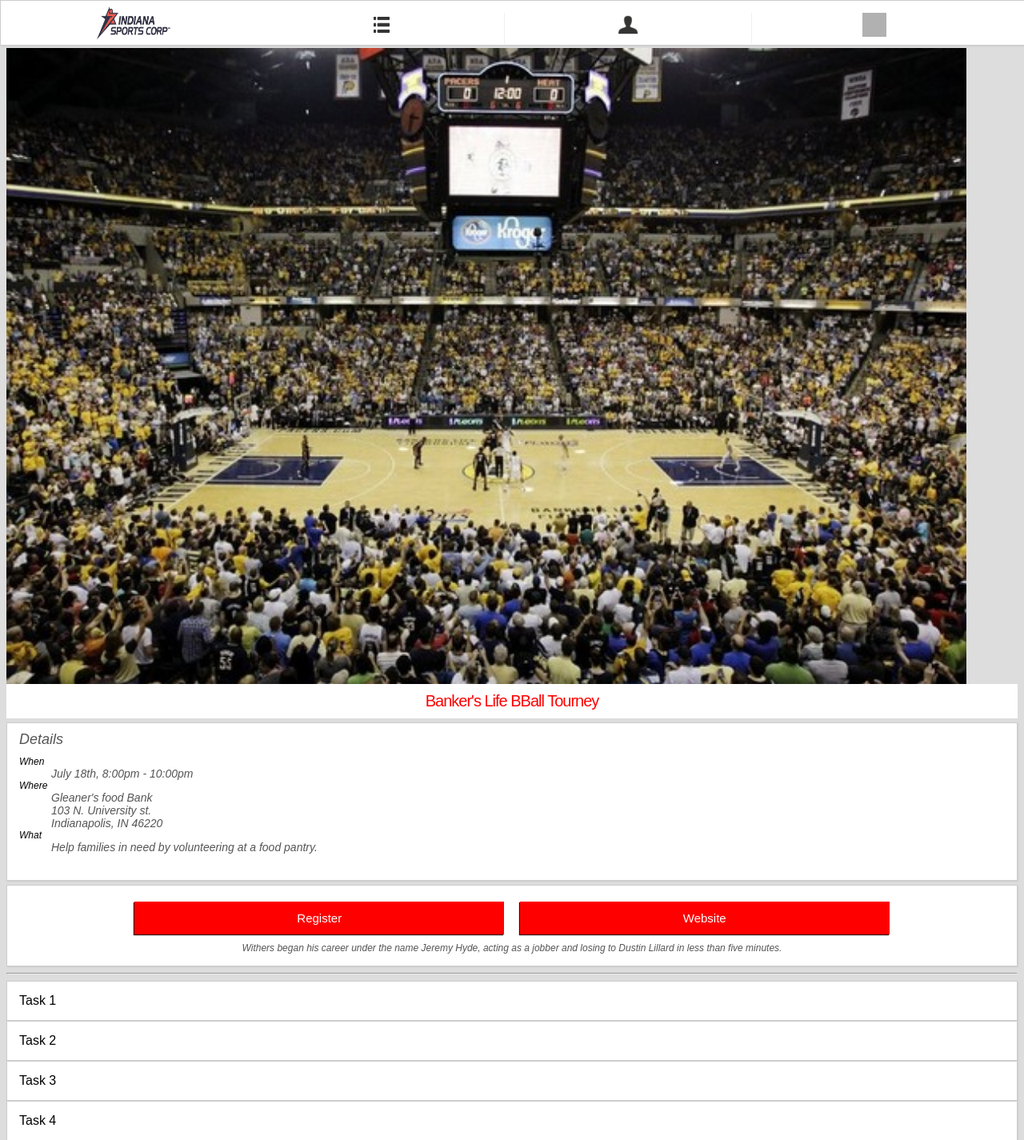
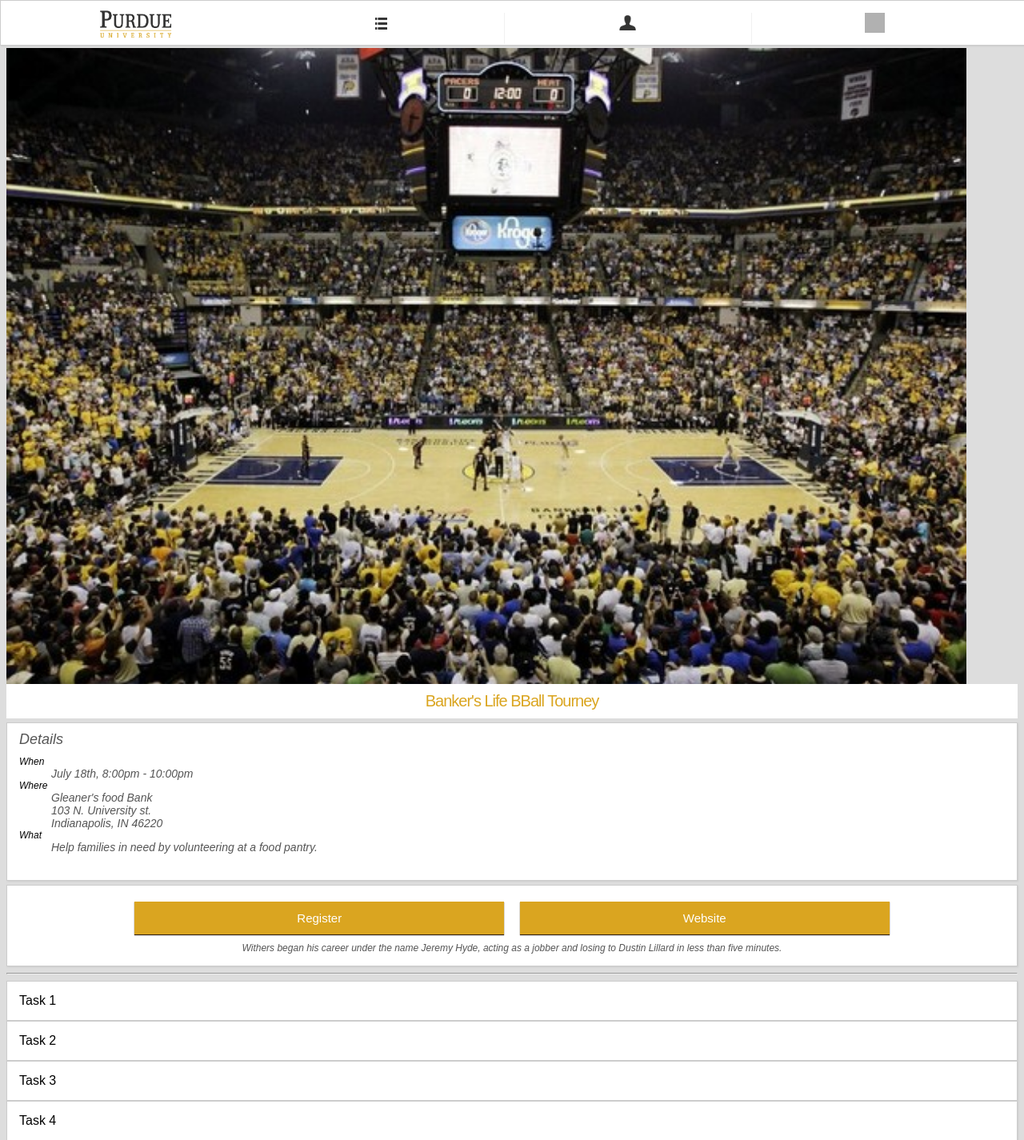
Before and after one commit to NcUltimate/volunteer_app, a Node project: template views/show.jade in a window 1280 px wide. Shown: the top 1425 px of the page at 80% size. Run offline with Node 20 templates, Linux system fonts and the light colour scheme; the template is opened without the code that fills it, so the values that code supplies are empty; style sheets or scripts are compiled from the project's sources; some libraries are stand-ins or nearby versions; grey boxes are pictures that could not be loaded.

Commit message:
switched focus of app to Purdue BVN.

```diff
--- a/public/stylesheets/frontpage.less
+++ b/public/stylesheets/frontpage.less
@@ -35,10 +35,7 @@
 				text-align: right;
 				width: 33%;
 				a {
-					background: red;
 					border: none;
-					color: white;
-					box-shadow: 0px 1px 1px #300;
 					text-decoration: none;
 					cursor: pointer;
 					font-size: 12px;
--- a/public/stylesheets/show.less
+++ b/public/stylesheets/show.less
@@ -1,3 +1,4 @@
+
 .show-container {
 	.title-img img {
 		width: 100%;
@@ -7,7 +8,7 @@
 	.organization {
 		display: inline-block;
 		background: white;
-		color: red;
+		color: goldenrod;
 		padding: 10px 0px;
 		text-align: center;
 		font-size: 20px;
@@ -20,17 +21,10 @@
 		text-align: center;
 		margin-top: 5px;
 		.sign-up {
-			display: inline-block;
-			background: red;
-			color: white;
-			box-shadow: -1px 1px 1px #330000;
-			font-size: 15px;
 			vertical-align: bottom;
 			padding: 12px 9px;
-			z-index: 3;
 			width: 36%;
 			margin: 5px 10px;
-			text-align: center;
 		}
 	}
 	.description {
--- a/public/stylesheets/style.less
+++ b/public/stylesheets/style.less
@@ -1,3 +1,4 @@
+
 body {
 	margin-top: 60px!important;
 	font-family: sans-serif;
@@ -33,11 +34,26 @@
 	border-right: 1px solid #eee;
 	color: #555;
 	transition: all 0.2s;
-	vertical-align: top;
 	line-height: 40px;
 	opacity: 0.8;
+
+	img {
+		vertical-align: top;
+	}
+	&:first-of-type img {
+		margin-top: 6px;
+	}
 
 	&:last-of-type {
 		border: none;
 	}
 }
+.link-button {
+	color: white;
+	display: inline-block;
+	background: goldenrod;
+	box-shadow: 0px 1px 1px #321;
+	text-decoration: none;
+	text-align: center;
+	font-size: 15px;
+}
--- a/views/index.jade
+++ b/views/index.jade
@@ -9,7 +9,7 @@
 			.data-container
 				span.description John Young Brown (1835–1904) represented Kentucky in the U.S. House of Representatives and served as its 31st governor.
 				span.more-info-field
-					a(href='/show') More Info
+					a.link-button(href='/show') More Info
 		.op.white-box
 			.img-container
 				img(src='/images/op2.jpg')
@@ -17,7 +17,7 @@
 			.data-container
 				span.description Annual herbs in the genus are known as sow thistles (less commonly hare thistles or hare lettuces).
 				span.more-info-field
-					a(href='/show') More Info
+					a.link-button(href='/show') More Info
 		.op.white-box
 			.img-container
 				img(src='/images/op3.jpg')
@@ -25,4 +25,4 @@
 			.data-container
 				span.description Withers began his career under the name Jeremy Hyde, acting as a jobber and losing to Dustin Lillard in less than five minutes.
 				span.more-info-field
-					a(href='/show') More Info
+					a.link-button(href='/show') More Info
--- a/views/layout.jade
+++ b/views/layout.jade
@@ -15,11 +15,11 @@
 	body
 		navbar.white-box
 			span#logo.nav-button
-				img(src="/images/logo.gif", width="100", height="45")
+				img(src="/images/logo.png", width="100", height="40")
 			a.nav-button.active(href="/home")
-				img(src="/images/list.png", width="20", height="20")
+				img(src="/images/list.png", width="15", height="15")
 			a.nav-button(href="/profile")
-				img(src="/images/user.png", width="30", height="30")
+				img(src="/images/user.png", width="25", height="25")
 			a.nav-button#filter(href="/filter")
-				img(src="/images/filter.png", width="30", height="30")
+				img(src="/images/filter.png", width="25", height="25")
 		block content
--- a/views/login.jade
+++ b/views/login.jade
@@ -4,12 +4,12 @@
 	.login-page
 		.login-container
 			.login-logo
-				img(src='/images/logo.gif')
+				img(src='/images/logo.png')
 			form.login-form(method='post')
 				input(type='text', name='username', defaultValue='Username' autofocus)
 				input(type='password', name='password', defaultValue='Password')
 				.other-buttons
-					input(type='submit', value="Sign Up")
-					input(type='submit', value="Log In")
+					input.link-button(type='submit', value="Sign Up")
+					input.link-button(type='submit', value="Log In")
 			if error != undefined
 				.error #{error}
--- a/views/show.jade
+++ b/views/show.jade
@@ -17,8 +17,8 @@
 					dt What
 						dd Help families in need by volunteering at a food pantry.
 			.mid-bar.white-box
-				span.sign-up Register
-				span.sign-up Website
+				span.sign-up.link-button Register
+				span.sign-up.link-button Website
 				.description Withers began his career under the name Jeremy Hyde, acting as a jobber and losing to Dustin Lillard in less than five minutes.
 		hr
 		.task-list
```
Also changed, not shown: public/stylesheets/login.less (+1 -9 lines), README.md, public/images/logo.png (added), 1 other file.
